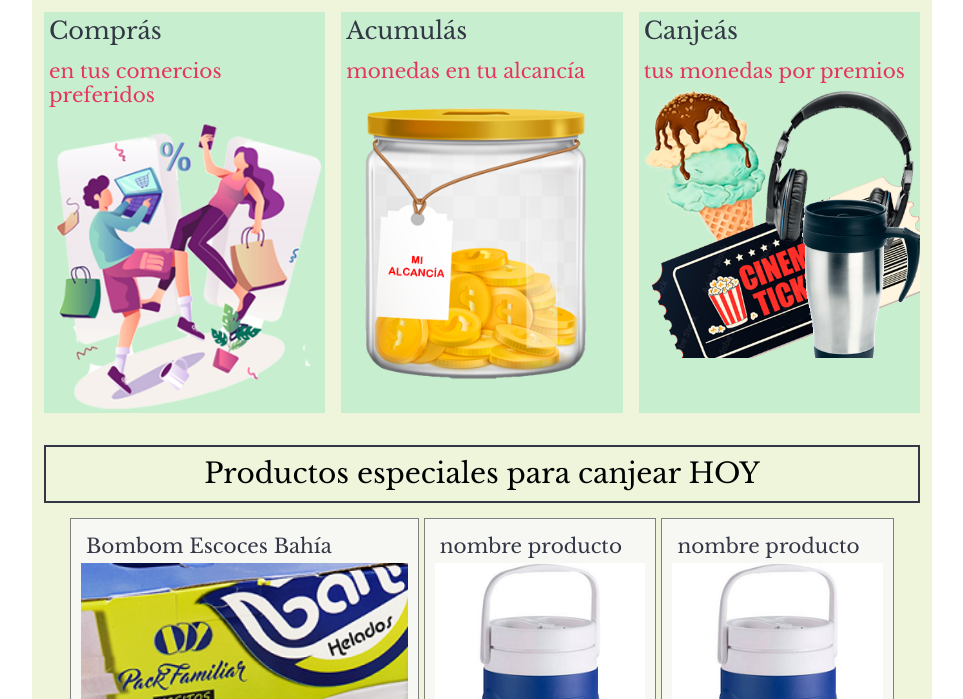
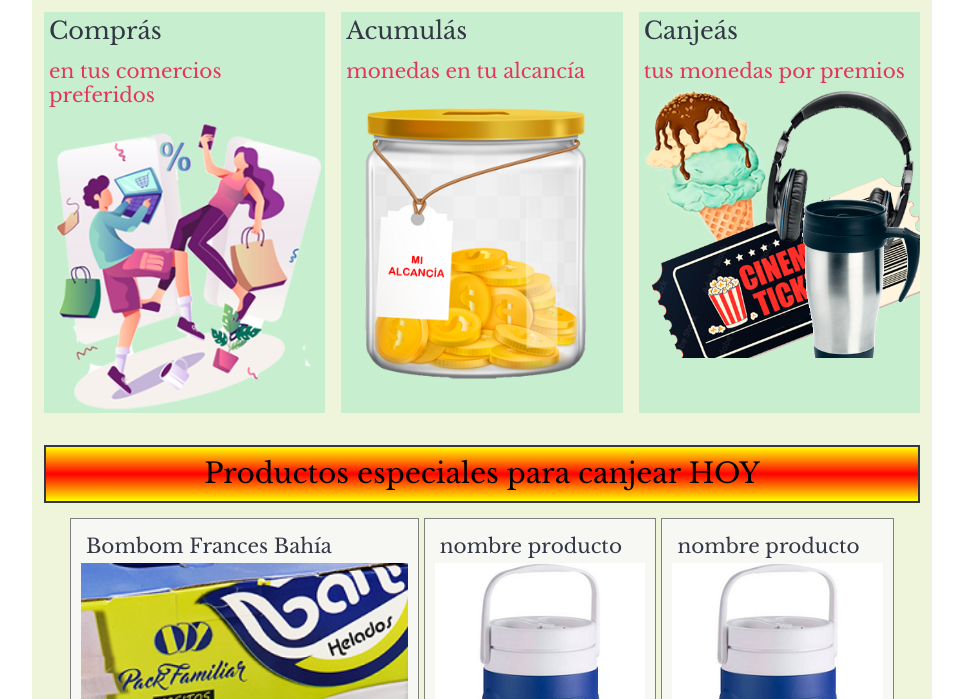
Before and after one commit to Bochincito/DesafioGitHub, a plain HTML site: page index.html in a window 1280 px wide. Shown: the part 101-800 px from the top of the page, without its empty margins (158-1121 px from the left). Drawn offline with nearby package versions, Linux system fonts and the light colour scheme.

Commit message:
Gradientes y transformaciones agregadas

```diff
--- a/css/estilos.css
+++ b/css/estilos.css
@@ -16,7 +16,7 @@
     width: 100%;
     margin: 0 auto;
     color: var(--maincolor);
-    font-family:;
+    font-family: 'Roboto', sans-serif;
 }
 
 #contenedor {    background-color: #EEF5DB;
@@ -82,8 +82,11 @@
         flex-grow: 1;
         flex-shrink: 1;
         min-width: 250px;
+        transition: transform .7s;
         /*flex: 1 1 200px;  Respecto a contenedor padre  */
         }
+
+.pasos:hover {transform: scale(1.1, 1.1)}
 
 .pasos__titulo {color: #333745; font-size: 24px;
     font-family: 'Libre Baskerville', serif;
@@ -112,7 +115,13 @@
     align-items: center;
     padding: 10px 15px;
     margin: 5px 0;
-   text-align: center;}
+    text-align: center;
+    background-image: linear-gradient(to bottom, yellow, red, yellow);
+    transition: border 3s;}
+
+#offers__tit:hover {
+    border: 3px #E63462;
+}
 
 .offers__product {
     display: flex;
--- a/index.html
+++ b/index.html
@@ -70,7 +70,7 @@
             <h2 id="offers__tit">Productos especiales para canjear HOY</h2>
             <section class="offers">
 
-                <article class="offers__product" id="offer0"><h3>Bombom Escoces Bahía</h3>
+                <article class="offers__product" id="offer0"><h3>Bombom Frances Bahía</h3>
                     <img src="./imgs/helado.png" alt="">
                     <div class="precio">P$ 450.-</div>
                 </article>
```
